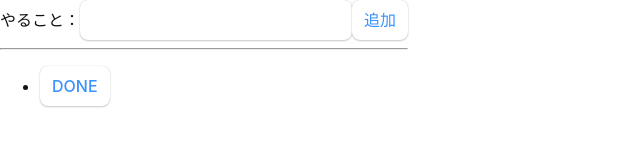
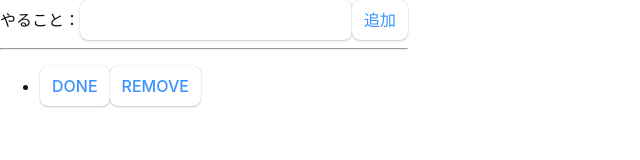
Before and after one commit to MofuMofu2/react-sandbox, a React (Create React App) app: page / in a window 1280 px wide. Both pictures are taken after a click on the button "追加". Shown: the top 160 px of the page, without its empty margins (0-640 px from the left). Built offline with nearby package versions, Linux system fonts and the light colour scheme.

Commit message:
feature: #53 IDに当てはまらないものは除外する
filterはコピーを返すので非破壊的な変更にできる

```diff
--- a/src/component/Todo/Todo.tsx
+++ b/src/component/Todo/Todo.tsx
@@ -40,6 +40,14 @@ export default function Todo() {
     );
   };
 
+  const handleRemove = (e: React.MouseEvent<HTMLButtonElement>) => {
+    setTodo(
+      todo.filter((item) => {
+        return item.id !== Number(e.currentTarget.dataset.id);
+      })
+    );
+  };
+
   return (
     <div>
       <label htmlFor="title">やること：</label>
@@ -60,6 +68,9 @@ export default function Todo() {
             <button type="button" onClick={handleDone} data-id={item.id}>
               DONE
             </button>
+            <button type="button" onClick={handleRemove} data-id={item.id}>
+              REMOVE
+            </button>
           </li>
         ))}
       </ul>
```
